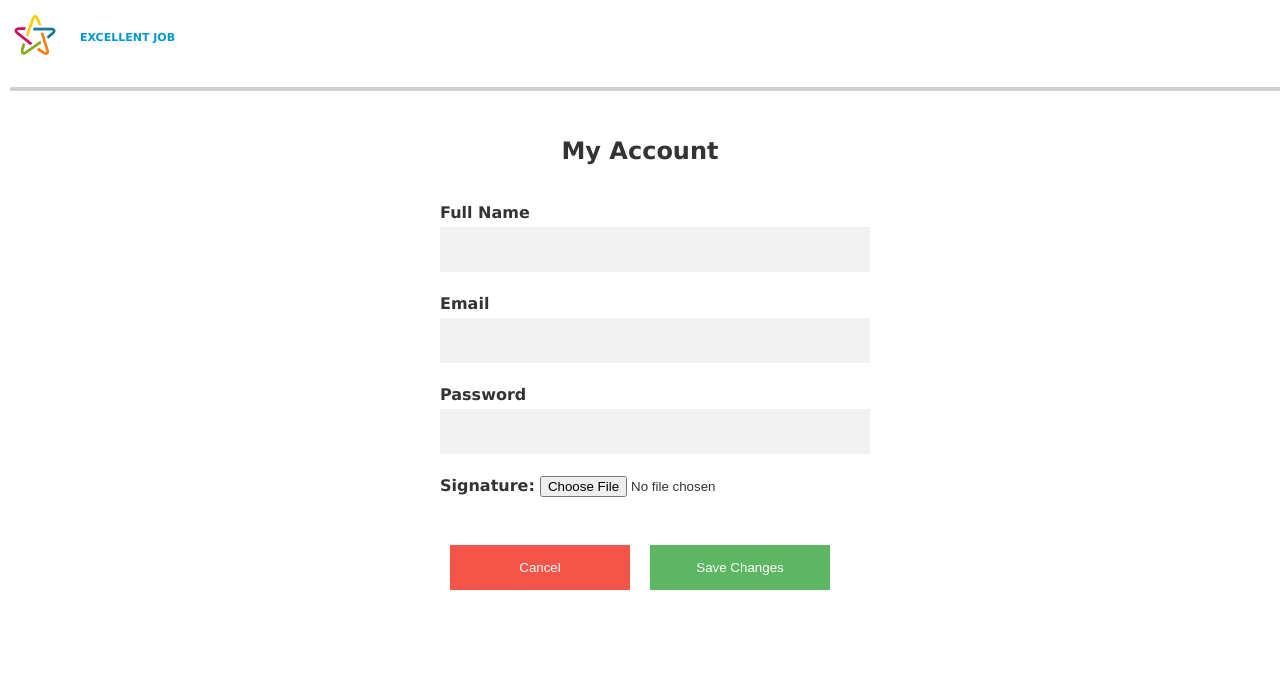
After one commit to jdgamble555/cs-467-cst-osu, a PHP site: page /view/UserAccount.html in a window 1280 px wide. The commit adds this page. Shown: the top 674 px of the page. Run offline with PHP 8.4, Linux system fonts and the light colour scheme.

Commit message:
Added Award Entry.html, UserAccount.html.

```diff
--- a/includes/layout.css
+++ b/includes/layout.css
@@ -200,7 +200,7 @@ div.btn_group {
 }
 
 /* Float cancel and signup buttons with equal width */
-.cancelbtn, .signupbtn {
+.cancelbtn, .signupbtn, .savebtn, .emailbtn {
 	margin-top: 5%;
 	float: left;
 	width: 45%;
@@ -215,7 +215,7 @@ div.btn_group {
 }
 
 /* Password Reset page style */
-#pwr_container, #signup_container {
+#pwr_container, #signup_container, #myAccount_container, #awardEntry_container {
   	width: 400px;
   	margin: 0 auto;
   	margin-top: 15px;
--- /dev/null
+++ b/view/UserAccount.html
@@ -0,0 +1,45 @@
+<!DOCTYPE html>
+<html lang="en">
+<head>
+    <meta charset="utf-8">
+    <title>CS467 Capstone Project</title>
+    <!-- add icon link -->
+    <link rel="icon" href="../img/star_logo.jpg" type="image/x-icon">
+
+    <link rel="stylesheet" type="text/css" href="../includes/layout.css">
+</head>
+
+<body>
+<!--     Comment     -->
+    <div class="header">
+        <img src="../img/star_logo.jpg" alt="logo">
+        <h1><a href="Login.html">EXCELLENT JOB</a></h1>
+    </div>
+
+    <h2>My Account</h2>
+
+    <!--     My Account Content     -->
+    <form action="myAccount.php">
+        <div id="myAccount_container">
+            <label for="name"><b>Full Name</b></label>
+            <input type="text" name="name" required>
+
+            <label for="email"><b>Email</b></label>
+            <input type="text" name="email" required>
+
+            <label for="psw"><b>Password</b></label>
+            <input type="password" name="psw" required>
+
+            <label for="signature"><b>Signature:</b></label>
+            <input type="file" name="datafile" size="40" required><br><br><br>
+
+                <div class="clearfix">
+                    <button type="reset" class="cancelbtn">Cancel</button>
+                    <button type="submit" class="savebtn">Save Changes</button>
+                </div>
+        </div>
+    </form>
+    <br><br><br><br><br><br>
+
+</body>
+</html>
```
Also changed, not shown: view/AwardEntry.html (added, +42 -0 lines).
